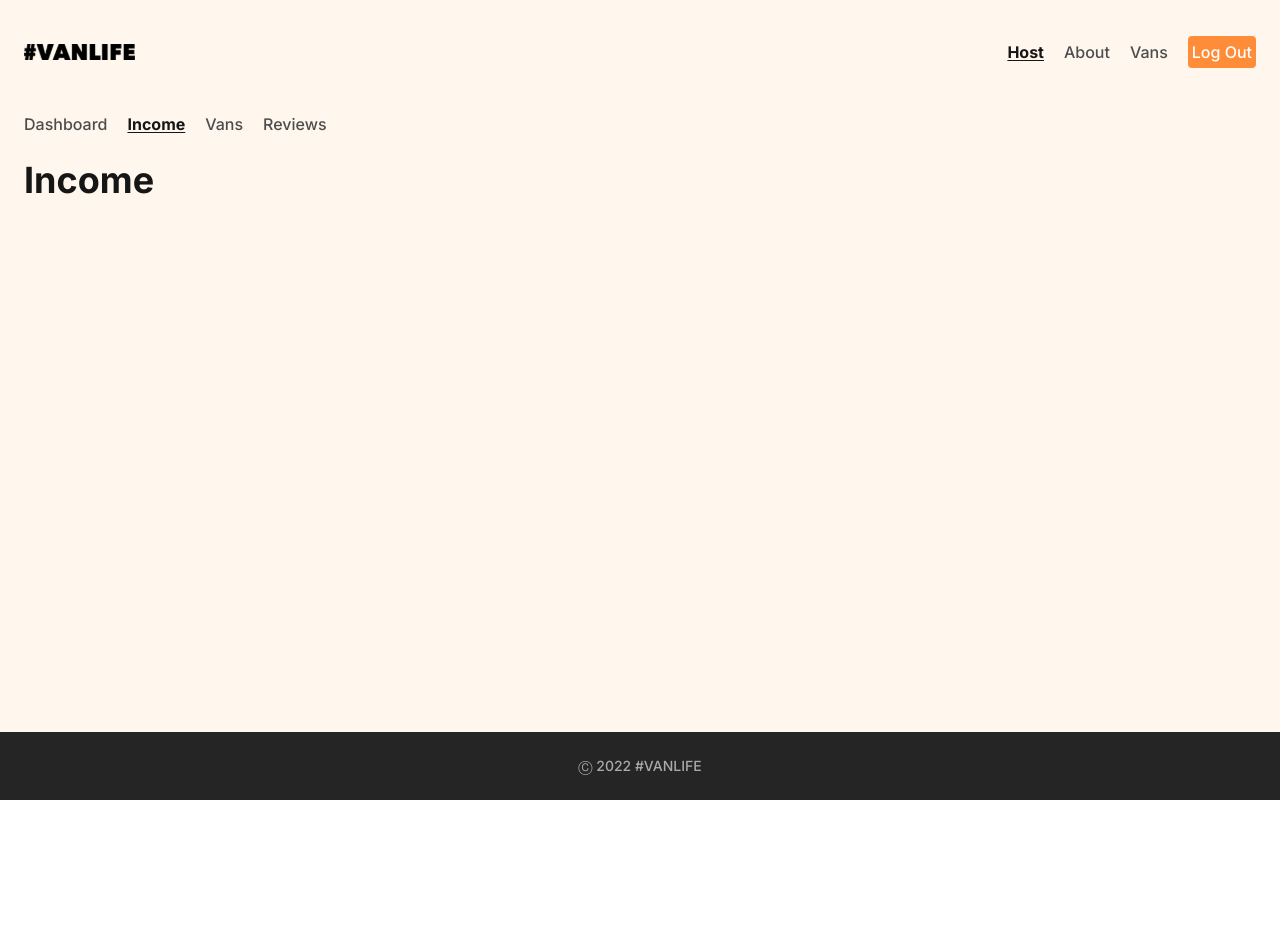
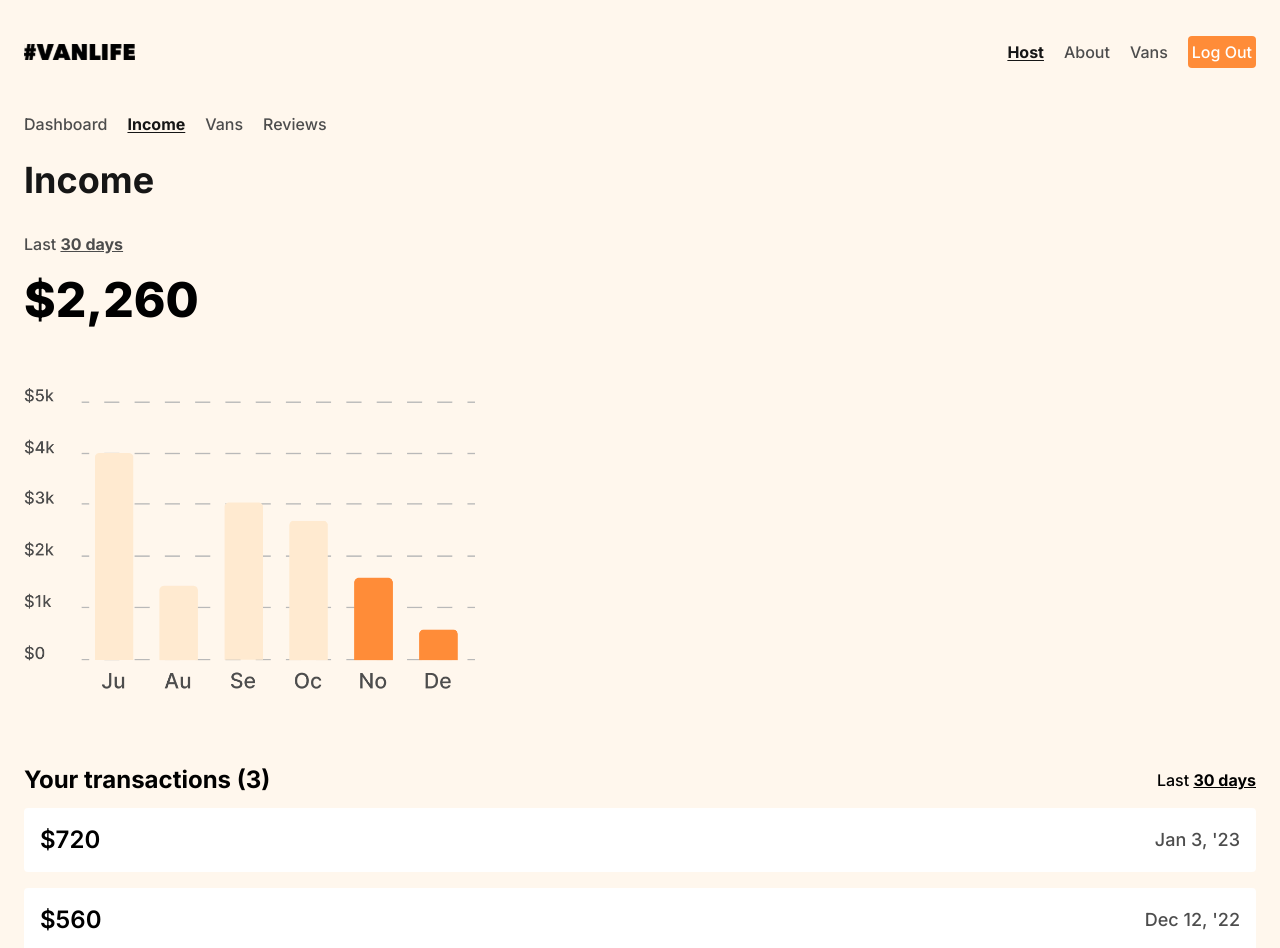
Before and after one commit to SGM-dev/van-life, a React (Vite) app: page /host/income in a window 1280 px wide. Shown: the top 948 px of the page. Before the commit the page ends 800 px from the top, so only its background shows below. Built offline with nearby package versions, Linux system fonts and the light colour scheme; sample sign-in values are in the browser's storage; what miragejs would draw is missing.

Commit message:
build Income component

```diff
--- a/src/components/HostLayout.jsx
+++ b/src/components/HostLayout.jsx
@@ -5,7 +5,7 @@ function HostLayout() {
   const defaultClass = `hover:text-black-910 hover:underline hover:font-bold focus:text-black-910 focus:underline underline-offset-2`;
 
   return (
-    <div className=" flex-shrink-0 flex-grow px-6 py-2">
+    <div className=" flex-shrink-0 flex-grow  bg-orange-50 px-6 py-2">
       <nav className="nav-links flex gap-5 font-inter text-base font-medium text-gray-510">
         <NavLink
           className={({ isActive }) => (isActive ? activeClass : defaultClass)}
--- a/src/pages/Host/Income.jsx
+++ b/src/pages/Host/Income.jsx
@@ -1,12 +1,44 @@
+import Charts from "../../assets/charts.png";
 function Income() {
   const transactionsData = [
     { amount: 720, date: "Jan 3, '23", id: "1" },
     { amount: 560, date: "Dec 12, '22", id: "2" },
     { amount: 980, date: "Dec 3, '22", id: "3" },
   ];
+
   return (
     <main className=" justify-center py-6 font-inter">
       <h1 className=" text-4xl font-bold text-black-910">Income</h1>
+      <p className=" mt-8 text-base font-medium text-gray-510">
+        Last{" "}
+        <span className=" font-bold underline underline-offset-auto">
+          30 days
+        </span>
+      </p>
+      <h2 className="mt-5 text-5xl font-extrabold">$2,260</h2>
+      <img src={Charts} className=" mt-14 max-h-80" alt="Income graph" />
+      <div className=" mt-16 flex items-center justify-between font-inter text-2xl font-bold">
+        <h3>Your transactions (3)</h3>
+        <p className="text-base font-medium">
+          Last <span className=" font-bold underline">30 days</span>
+        </p>
+      </div>
+      <div className="mt-3 flex flex-col gap-4">
+        {transactionsData.map((item) => {
+          return (
+            <div
+              key={item.id}
+              className=" flex max-w-full items-center justify-between rounded bg-white p-4"
+            >
+              <h3 className=" text-2xl font-semibold">${item.amount}</h3>
+
+              <p className=" justify-self-end text-lg font-medium text-gray-510">
+                {item.date}
+              </p>
+            </div>
+          );
+        })}
+      </div>
     </main>
   );
 }
--- a/src/pages/Login.jsx
+++ b/src/pages/Login.jsx
@@ -21,6 +21,7 @@ function Login() {
     loginUser(loginFormData)
       .then((data) => {
         setError(null);
+        console.log(data);
         localStorage.setItem("loggedIn", true);
         navigate(from, { replace: true });
       })
```
